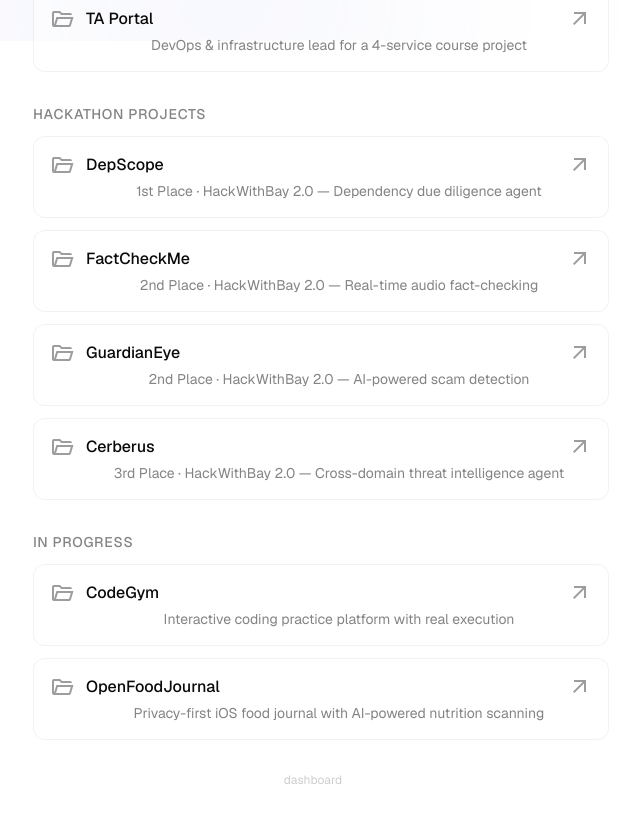
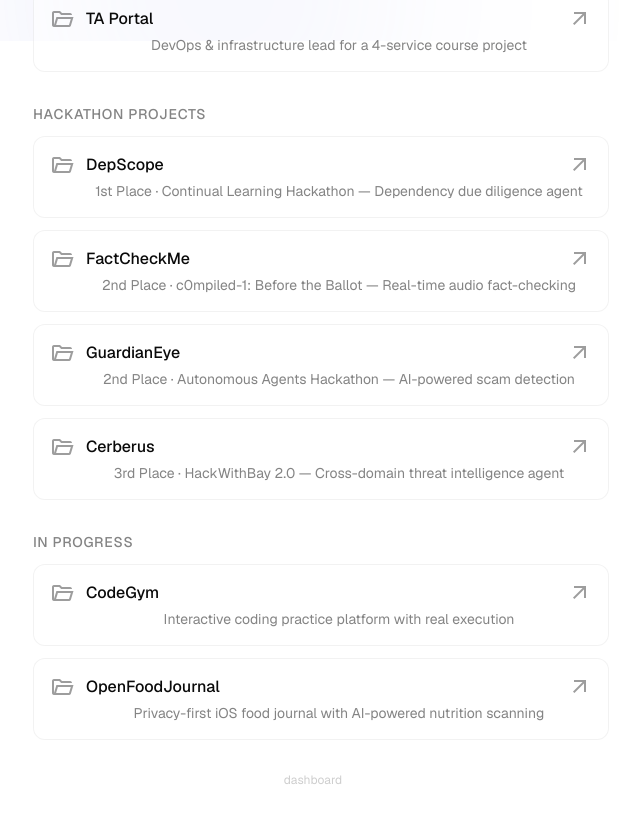
Before and after one commit to kvn8888/kvn8888.github.io, a Next.js app in the folder homepage/: page / in a window 1280 px wide. Shown: the part 759-1579 px from the top of the page, without its empty margins (319-959 px from the left). Built offline with nearby package versions, Linux system fonts and the light colour scheme.

Commit message:
Fix hackathon attribution

```diff
--- a/homepage/src/app/page.tsx
+++ b/homepage/src/app/page.tsx
@@ -71,7 +71,7 @@ const projects: Project[] = [
   {
     id: 'depscope',
     title: 'DepScope',
-    shortDesc: '1st Place · HackWithBay 2.0 — Dependency due diligence agent',
+    shortDesc: '1st Place · Continual Learning Hackathon — Dependency due diligence agent',
     tags: ['Node.js', 'Express', 'React', 'Gemini', 'You.com'],
     fullDesc: 'Autonomous multi-agent system for open-source dependency due diligence. Paste a package name or GitHub URL and three sequential agents run: a Repo Health Analyzer pulling GitHub stats (stars, commit cadence, bus factor, license), an External Researcher using You.com Search to surface CVEs and community sentiment, and a Gemini 2.0 Flash Risk Scorer that synthesizes everything into a letter grade (A–F) with severity-ranked findings and opinionated alternatives. Streams agent progress live via SSE. Scores five dimensions — security (30%), maintenance (25%), stability (20%), community (15%), documentation (10%) — with automatic downgrades for unpatched critical CVEs, archived repos, and single-maintainer staleness. Won 1st place at HackWithBay 2.0.',
     demoUrl: '#',
@@ -81,7 +81,7 @@ const projects: Project[] = [
   {
     id: 'factcheckme',
     title: 'FactCheckMe',
-    shortDesc: '2nd Place · HackWithBay 2.0 — Real-time audio fact-checking',
+    shortDesc: '2nd Place · c0mpiled-1: Before the Ballot — Real-time audio fact-checking',
     tags: ['React', 'TypeScript', 'Supabase', 'ElevenLabs', 'Gemini', 'Hyperspell'],
     fullDesc: 'Real-time fact-checking tool built for voters watching debates and speeches. ElevenLabs transcribes live audio, Gemini 2.0 with Google Search grounding extracts and verifies claims instantly, and Hyperspell provides semantic caching so repeated talking points return in under 100ms instead of 2–3 seconds. The semantic cache recognizes differently-worded versions of the same claim — "unemployment is 4.2%" and "the unemployment rate is at 4.2%" both hit the cache. Claims surface with verdicts, supporting sources, and a statistics dashboard. Built on Supabase Edge Functions with a React + Tailwind frontend. Won 2nd place at HackWithBay 2.0.',
     demoUrl: '#',
@@ -91,7 +91,7 @@ const projects: Project[] = [
   {
     id: 'guardianeye',
     title: 'GuardianEye',
-    shortDesc: '2nd Place · HackWithBay 2.0 — AI-powered scam detection',
+    shortDesc: '2nd Place · Autonomous Agents Hackathon — AI-powered scam detection',
     tags: ['FastAPI', 'React', 'Neo4j', 'Gemini', 'Tavily', 'Yutori'],
     fullDesc: 'Multi-agent scam detection pipeline that analyzes screenshots, voice recordings, and text messages and returns a RED / YELLOW / GREEN verdict. Six parallel agents run on each submission: Reka Vision reads text from images, GLiNER extracts entities (phone numbers, URLs, dollar amounts), Tavily searches scam databases in roughly 2 seconds, a Yutori Research agent conducts a deep investigation (~60s), Gemini 3 Flash synthesizes the final verdict, and Neo4j maps the scam network connecting entities to past reports. Identical content returns from SQLite/Turso cache instantly. Voice deepfake detection via Modulate. All services degrade gracefully to rule-based fallbacks when API keys are absent. Won 2nd place at HackWithBay 2.0.',
     demoUrl: '#',
```
